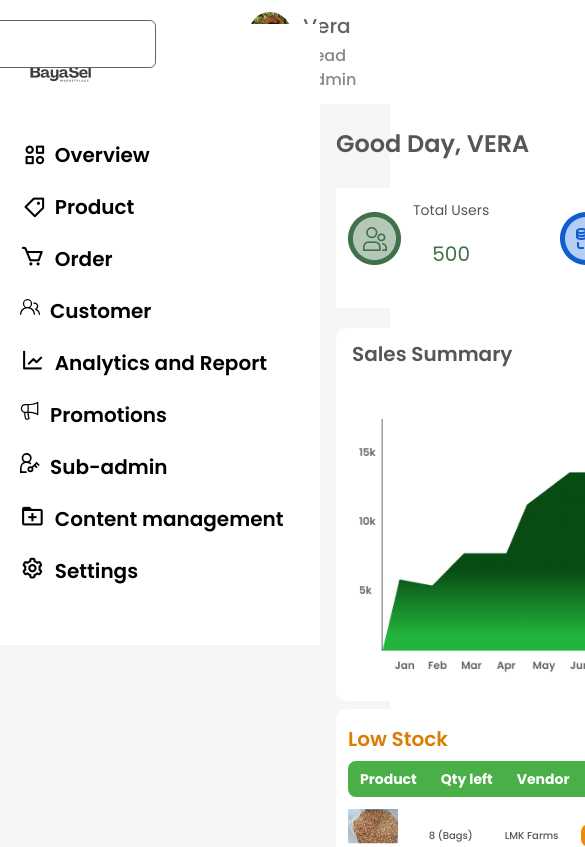
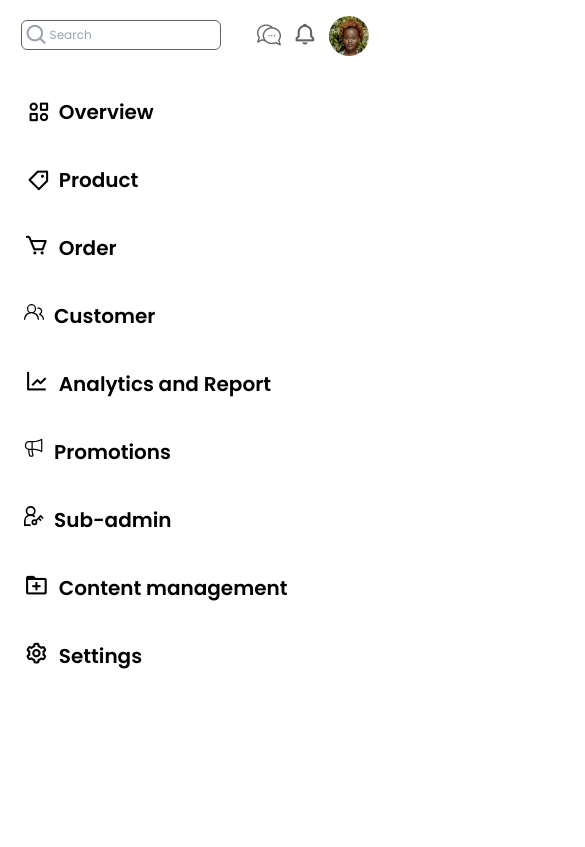
Before and after one commit to BayaSel/Bayasel-Admin, a React (Vite) app: page / in a window 390 px wide. Shown: the top 847 px of the page, 585 px wide, since content can reach past the window. Built offline with nearby package versions, Linux system fonts and the light colour scheme.

Commit message:
responsiveness

```diff
--- a/src/App.jsx
+++ b/src/App.jsx
@@ -1,6 +1,6 @@
 import { CSSTransition, TransitionGroup } from 'react-transition-group';
 import { useState } from 'react';
-import { useLocation, Route, Routes } from 'react-router-dom';
+import { useLocation, Route, Routes, Outlet, Link } from 'react-router-dom';
 import Header from "./component/Header";
 import SideNav from "./component/SideNav";
 import Overview from "./pages/Overview";
@@ -26,21 +26,26 @@ function App() {
   return (
     <div>
       <Header />
-      <div className="flex bg-[#F6F6F6]">
+      <div className="flex bg-[#F6F6F6] flex-row w-screen h-full">
         {/* Sidebar */}
         <div
-          className={`lg:block basis-full lg:basis-1/4 -mt-20 transition-all duration-300 ease-in-out ${
+          className={`lg:block basis-full lg:basis-1/4 lg:-mt-16 lg:mr-6 transition-all duration-300 ease-in-out ${
             isSidebarVisible ? "" : "hidden"
           }`}
         >
           <SideNav onLinkClick={toggleSidebar} />
+          <Outlet />
         </div>
 
         {/* Main Content with Transitions */}
-        <div className={`lg:block basis-full lg:basis-3/4 px-4 py-4`}>
+        <div className={`lg:block basis-full lg:basis-3/4 ${
+            isSidebarVisible ? "hidden" : "block"
+          }`}>
+
           <TransitionGroup>
             <CSSTransition key={location.key} classNames="fade" timeout={300}>
-              <div>
+              <div className='p-4 lg:p-0'>
+              <Link to='/' onClick={() => setSidebarVisible(true)} className='lg:hidden flex text-Green text-sm py-3'><i className={`bx bx-arrow-back pr-2 transform hover:scale-105 ${isSidebarVisible ? "" : "flex"}`}></i>Back</Link>
                 <Routes location={location}>
                   <Route path="overview" element={<Overview />} />
                   <Route path="product" element={<Product />} />
--- a/src/component/Header.jsx
+++ b/src/component/Header.jsx
@@ -2,28 +2,31 @@
 
 function AdminHeader() {
   return (
-    <div className="flex flex-row bg-white py-3 top-0 justify-end gap-8 mx-4">
+    <div className="flex flex-row bg-white py-3 top-0 justify-center items-centers lg:justify-end gap-5 md:gap-10 lg:mr-10">
         <div className="flex relative text-[#343434]">
             <input
               type="text"
               placeholder="Search"
-              className="relative pl-6 lg:pl-12 pr-3 h-[48px] w-[500px] bg-white rounded-md border border-[#626364] focus:outline-none focus:border-green-600 text-[8px] md:text-xs lg:text-base mr-4 my-2"
+              className="relative pl-7 lg:pl-12  pr-3 h-[30px] lg:h-[38px] w-[200px] md:w-[350px] lg:w-[500px] bg-white rounded-md border border-[#626364] focus:outline-none focus:border-green-600 text-xs lg:text-base mr-4 my-2"
             />
-            <button className="absolute inset-y-5 left-0 items-center pl-1 lg:pl-4 z-1 cursor-pointer ">
-              <i className="bx bx-search bx-sm text-gray-400 hover:text-black"></i>
+            <button className="absolute inset-y-3 left-0 items-center pl-1 lg:pl-4 z-1 cursor-pointer">
+              <i className="bx bx-sm bx-search text-gray-400 hover:text-black "></i>
             </button>
         </div>
-        <div className="flex gap-5">
+        <div className="flex gap-3 lg:gap-8">
             <div className="flex justify-center items-center">
-                <i className='bx bx-sm bx-bell'></i>
+              <img src="/chatsicon.png" alt="chat icon" />
             </div>
-            <div className="flex gap-3">
-                <div className="w-[60px] h-[60px]">
+            <div className="flex justify-center items-center">
+                <i className='bx bx-sm bx-bell text-[#626364]'></i>
+            </div>
+            <div className="flex gap-2 lg:gap-3">
+                <div className="pt-1 lg:pt-0 w-[40px] h-[40px] lg:w-[60px] lg:h-[60px]">
                     <img src="/adminpic.png" alt="Admin's picture"/>
                 </div>
-                <div className="flex flex-col justify-start gap-1 font-medium">
-                    <h3 className="text-[#626364] text-xl">Vera</h3>
-                    <p className="text-[#888889] text-base ">Head Admin</p>
+                <div className="hidden lg:flex flex-col justify-start gap-1 font-medium">
+                    <h3 className="text-[#626364] text-base lg:text-lg">Vera</h3>
+                    <p className="text-[#888889] text-sm lg:text-base ">Head Admin</p>
                 </div>
             </div>
         </div>
--- a/src/component/SideNav.jsx
+++ b/src/component/SideNav.jsx
@@ -19,16 +19,16 @@ export default function SideNav({ onLinkClick }) {
   };
 
   return (
-    <div className="bg-[#FFFFFF] flex flex-col w-[320px] space-y-4">
-      <div className="px-4">
+    <div className="bg-[#FFFFFF] flex flex-col lg:w-[320px] w-screen space-y-4">
+      <div className="px-4 hidden md:block">
         <img src="/adminlogo.png" alt="Bayasel Logo"/>
       </div>
 
-      <nav className='pb-12'>
+      <nav className='pb-12 pl-3 lg:pl-0 space-y-4 lg:space-y-0'>
         <Link
           to='overview'
           onClick={() => handleLinkClick('overview')}
-          className={`flex gap-2.5 py-3 px-3 rounded-lg font-semibold text-xl mx-2 transition duration-300 ease-in-out transform hover:scale-105 w-fit ${
+          className={`flex gap-2.5 py-3 px-3 rounded-lg font-semibold text-xl lg:mx-2 transition duration-300 ease-in-out transform hover:scale-105 w-fit ${
             activeLink === 'overview' ? 'bg-[#608866] text-[#FFFFFF]' : 'hover:bg-[#608866] hover:text-[#FFFFFF]'
           }`}
         >
@@ -38,7 +38,7 @@ export default function SideNav({ onLinkClick }) {
         <Link
           to='product'
           onClick={() => handleLinkClick('product')}
-          className={`flex gap-2.5 py-3 px-3 rounded-lg font-semibold text-xl mx-2 transition duration-300 ease-in-out transform hover:scale-105 w-fit ${
+          className={`flex gap-2.5 py-3 px-3 rounded-lg font-semibold text-xl lg:mx-2 transition duration-300 ease-in-out transform hover:scale-105 w-fit ${
             activeLink === 'product' ? 'bg-[#608866] text-[#FFFFFF]' : 'hover:bg-[#608866] hover:text-[#FFFFFF]'
           }`}
         >
@@ -48,7 +48,7 @@ export default function SideNav({ onLinkClick }) {
         <Link
           to='order'
           onClick={() => handleLinkClick('order')}
-          className={`flex gap-2.5 py-3 px-3 rounded-lg font-semibold text-xl mx-2 transition duration-300 ease-in-out transform hover:scale-105 w-fit ${
+          className={`flex gap-2.5 py-3 px-3 rounded-lg font-semibold text-xl lg:mx-2 transition duration-300 ease-in-out transform hover:scale-105 w-fit ${
             activeLink === 'order' ? 'bg-[#608866] text-[#FFFFFF]' : 'hover:bg-[#608866] hover:text-[#FFFFFF]'
           }`}
         >
@@ -58,7 +58,7 @@ export default function SideNav({ onLinkClick }) {
         <Link
           to='customer'
           onClick={() => handleLinkClick('customer')}
-          className={`flex gap-2.5 py-3 px-3 rounded-lg font-semibold text-xl mx-2 transition duration-300 ease-in-out transform hover:scale-105 w-fit ${
+          className={`flex gap-2.5 py-3 px-3 rounded-lg font-semibold text-xl lg:mx-2 transition duration-300 ease-in-out transform hover:scale-105 w-fit ${
             activeLink === 'customer' ? 'bg-[#608866] text-[#FFFFFF]' : 'hover:bg-[#608866] hover:text-[#FFFFFF]'
           }`}
         >
@@ -68,7 +68,7 @@ export default function SideNav({ onLinkClick }) {
         <Link
           to='analytics'
           onClick={() => handleLinkClick('analytics')}
-          className={`flex gap-2.5 py-3 px-3 rounded-lg font-semibold text-xl mx-2 transition duration-300 ease-in-out transform hover:scale-105 w-fit ${
+          className={`flex gap-2.5 py-3 px-3 rounded-lg font-semibold text-xl lg:mx-2 transition duration-300 ease-in-out transform hover:scale-105 w-fit ${
             activeLink === 'analytics' ? 'bg-[#608866] text-[#FFFFFF]' : 'hover:bg-[#608866] hover:text-[#FFFFFF]'
           }`}
         >
@@ -78,7 +78,7 @@ export default function SideNav({ onLinkClick }) {
         <Link
           to='promotions'
           onClick={() => handleLinkClick('promotions')}
-          className={`flex gap-2.5 py-3 px-3 rounded-lg font-semibold text-xl mx-2 transition duration-300 ease-in-out transform hover:scale-105 w-fit ${
+          className={`flex gap-2.5 py-3 px-3 rounded-lg font-semibold text-xl lg:mx-2 transition duration-300 ease-in-out transform hover:scale-105 w-fit ${
             activeLink === 'promotions' ? 'bg-[#608866] text-[#FFFFFF]' : 'hover:bg-[#608866] hover:text-[#FFFFFF]'
           }`}
         >
@@ -88,7 +88,7 @@ export default function SideNav({ onLinkClick }) {
         <Link
           to='sub-admin'
           onClick={() => handleLinkClick('sub-admin')}
-          className={`flex gap-2.5 py-3 px-3 rounded-lg font-semibold text-xl mx-2 transition duration-300 ease-in-out transform hover:scale-105 w-fit ${
+          className={`flex gap-2.5 py-3 px-3 rounded-lg font-semibold text-xl lg:mx-2 transition duration-300 ease-in-out transform hover:scale-105 w-fit ${
             activeLink === 'sub-admin' ? 'bg-[#608866] text-[#FFFFFF]' : 'hover:bg-[#608866] hover:text-[#FFFFFF]'
           }`}
         >
@@ -98,7 +98,7 @@ export default function SideNav({ onLinkClick }) {
         <Link
           to='content-manage'
           onClick={() => handleLinkClick('content-manage')}
-          className={`flex gap-2.5 py-3 px-3 rounded-lg font-semibold text-xl mx-2 transition duration-300 ease-in-out transform hover:scale-105 w-fit ${
+          className={`flex gap-2.5 py-3 px-3 rounded-lg font-semibold text-xl lg:mx-2 transition duration-300 ease-in-out transform hover:scale-105 w-fit ${
             activeLink === 'content-manage' ? 'bg-[#608866] text-[#FFFFFF]' : 'hover:bg-[#608866] hover:text-[#FFFFFF]'
           }`}
         >
@@ -108,7 +108,7 @@ export default function SideNav({ onLinkClick }) {
         <Link
           to='settings'
           onClick={() => handleLinkClick('settings')}
-          className={`flex gap-2.5 py-3 px-3 rounded-lg font-semibold text-xl mx-2 transition duration-300 ease-in-out transform hover:scale-105 w-fit ${
+          className={`flex gap-2.5 py-3 px-3 rounded-lg font-semibold text-xl lg:mx-2 transition duration-300 ease-in-out transform hover:scale-105 w-fit ${
             activeLink === 'settings' ? 'bg-[#608866] text-[#FFFFFF]' : 'hover:bg-[#608866] hover:text-[#FFFFFF]'
           }`}
         >
```
Also changed, not shown: public/chatsicon.png (added).
